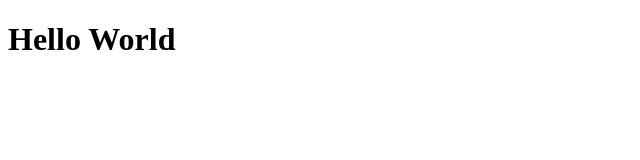
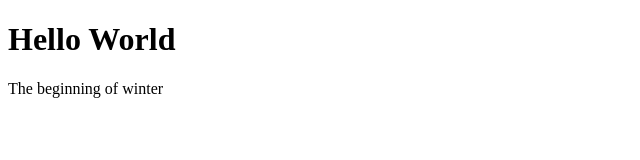
Before and after one commit to nofisatnofiu/git-demo, a plain HTML site: page index.html in a window 1280 px wide. Shown: the whole page, without its empty margins (0-640 px from the left). Drawn offline with Linux system fonts and the light colour scheme.

Commit message:
added a div and a p

```diff
--- a/index.html
+++ b/index.html
@@ -7,5 +7,8 @@
 </head>
 <body>
     <h1>Hello World</h1>
+    <div>
+        <p>The beginning of winter</p>
+    </div>
 </body>
 </html>
```
Also changed, not shown: 1 other file.
